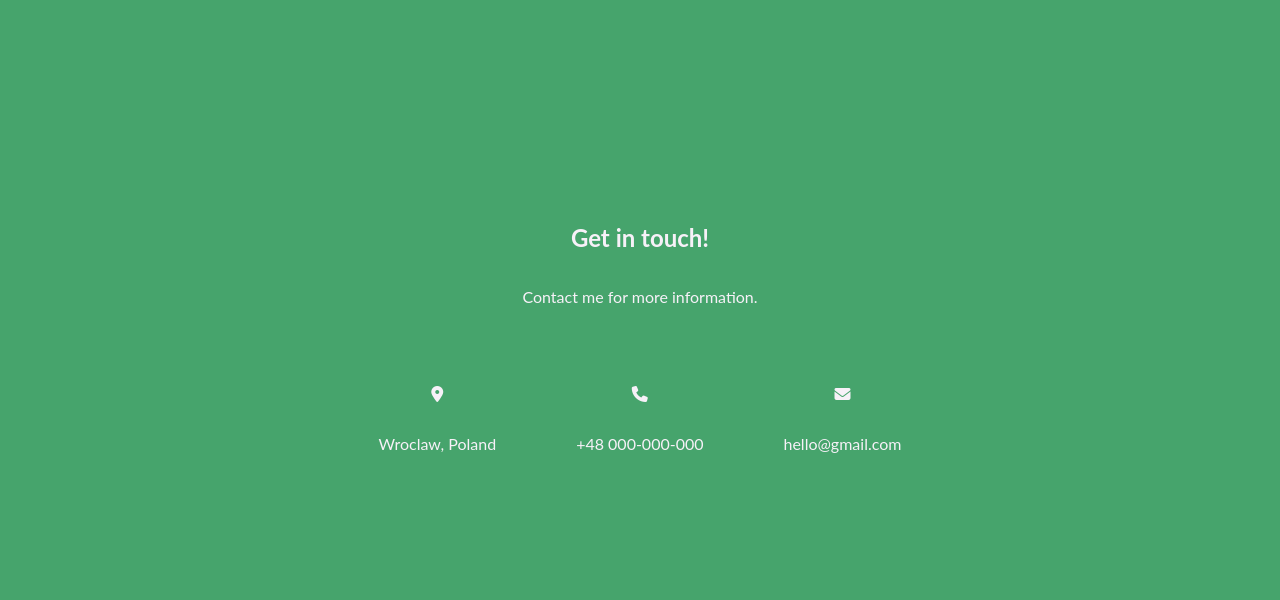
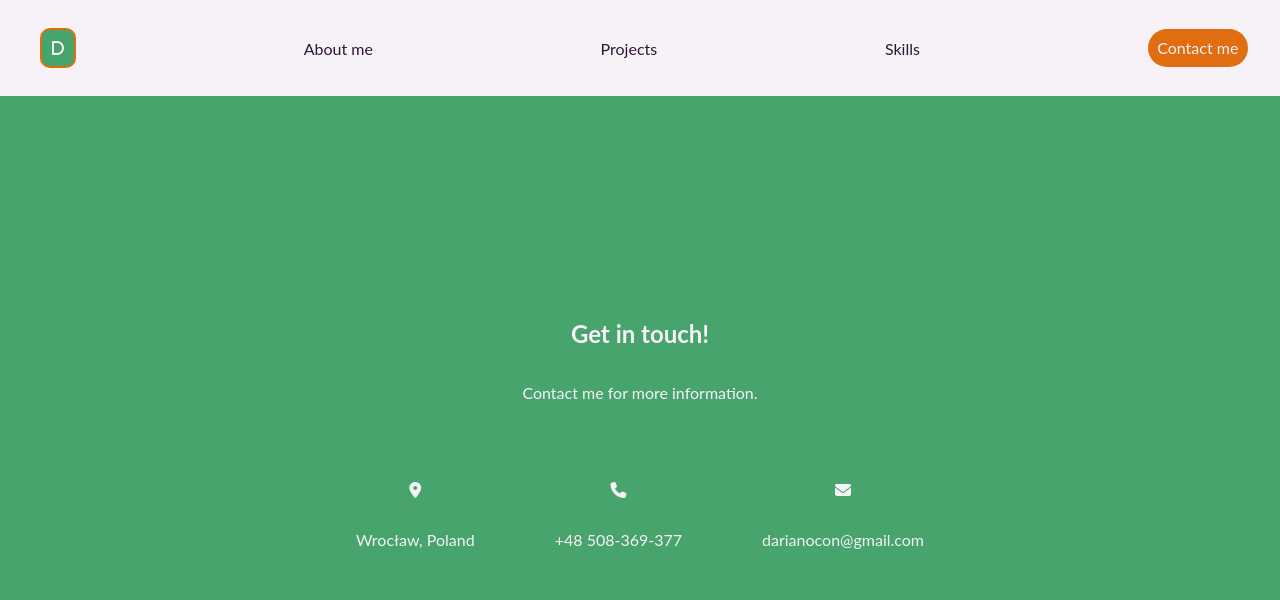
Before and after one commit to darionara/darionara.github.io, a plain HTML site: page Codecademy-Portfolio/contact.html in a window 1280 px wide. Drawn offline with Linux system fonts and the light colour scheme.

Commit message:
Added nav to the contact page

```diff
--- a/Codecademy-Portfolio/contact.html
+++ b/Codecademy-Portfolio/contact.html
@@ -10,21 +10,34 @@
   <link rel="stylesheet" href="assets/css/solid.css">
 </head>
 <body class="body-contact">
+  <header>
+    <nav>
+      <ul>
+        <li><a href="index.html#hero-content"><span class="fa-solid fa-d" id="logo"></span></a></li>
+        <li><a href="index.html#hero-content">About me</a></li>
+        <li><a href="index.html#projects">Projects</a></li>
+        <li><a href="index.html#skills">Skills</a></li>
+        <li class="mobile-hidden">
+          <a href="contact.html" class="contact-btn-desktop">Contact me</a>
+        </li>
+      </ul>
+    </nav>
+  </header>
   <main class="main-contact">
     <h2>Get in touch!</h2>
     <p>Contact me for more information.</p>
     <div class="container">
       <div>
         <span class="fa-solid fa-location-dot"></span>
-        <span>Wroclaw, Poland</span>
+        <span>Wrocław, Poland</span>
       </div>
       <div>
         <span class="fa-solid fa-phone"></span>
-        <span>+48 000-000-000</span>
+        <span>+48 508-369-377</span>
       </div>
       <div>
         <span class="fa-solid fa-envelope"></span>
-        <span>hello@gmail.com</span>
+        <span>darianocon@gmail.com</span>
       </div>
     </div>
   </main>
```
